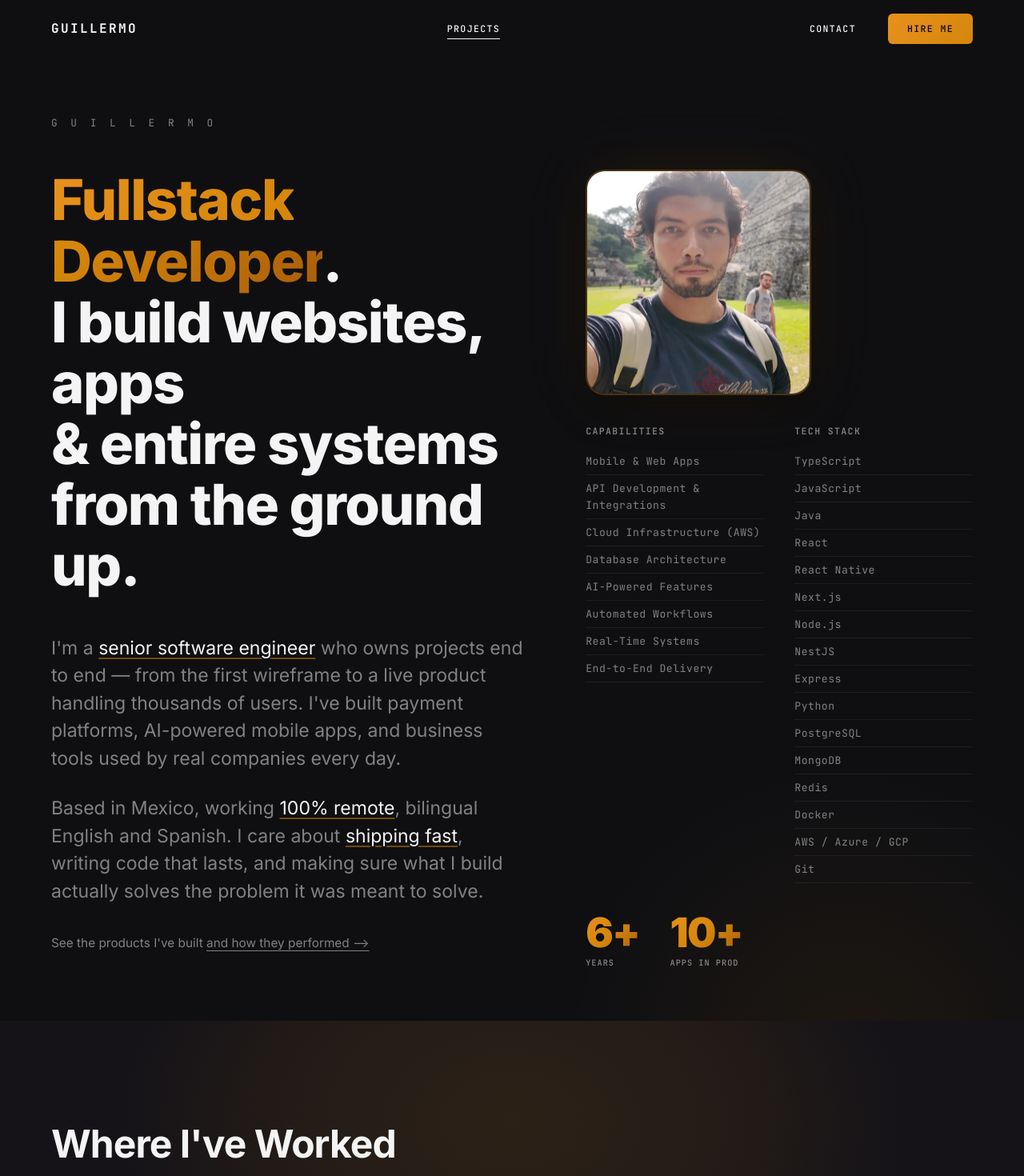
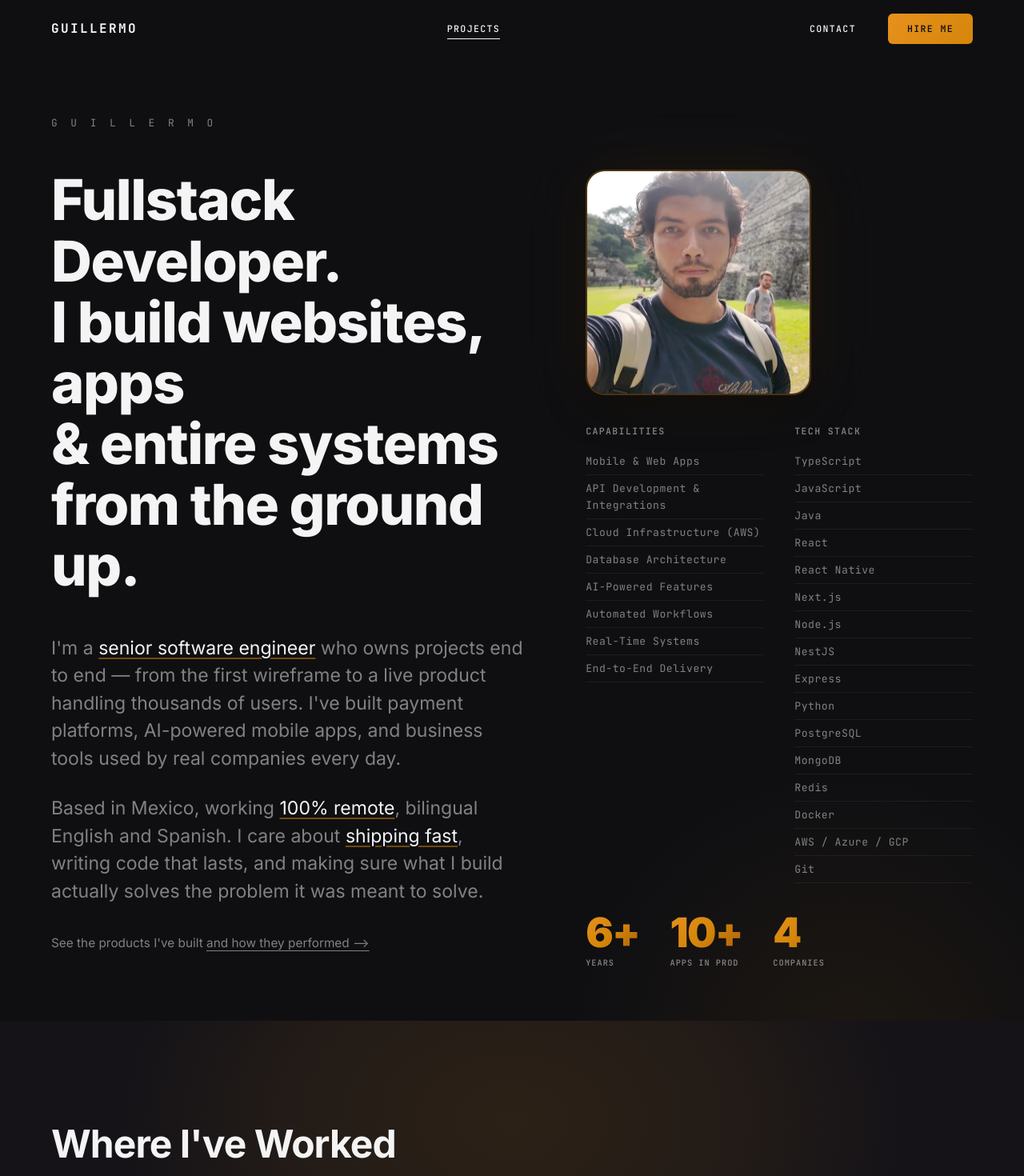
Before and after one commit to mayorwilliam/portafolio_personal, a Next.js app: page / in a window 1280 px wide. Shown: the top 1470 px of the page at 80% size. Built offline with nearby package versions, Linux system fonts and the light colour scheme.

Commit message:
feat: quitar gradient-text de headers, 3er stat, footer y contact dark
Hero sin gradient-text (taste-skill), agrega stat "4 Companies",
Contact y Footer usan section-dark consistente con el tema.

```diff
--- a/src/components/Contact.tsx
+++ b/src/components/Contact.tsx
@@ -7,7 +7,7 @@ export default function Contact() {
         <h2 className="contact-heading reveal">
           Have an idea?
           <br />
-          <span className="gradient-text">Let&apos;s make it real</span>.
+          Let&apos;s make it real.
         </h2>
         <p className="contact-subtext reveal">
           Whether you need a website, a mobile app, or a full system from
--- a/src/components/Footer.tsx
+++ b/src/components/Footer.tsx
@@ -2,7 +2,7 @@ import { siteConfig } from "@/data/site";
 
 export default function Footer() {
   return (
-    <footer className="footer section-light">
+    <footer className="footer section-dark">
       <div className="footer-container">
         <div className="footer-social">
           {siteConfig.socialLinks.map((link) => (
--- a/src/components/HeroIntro.tsx
+++ b/src/components/HeroIntro.tsx
@@ -29,7 +29,7 @@ export default function HeroIntro() {
         <div className="hero-intro__grid">
           <div className="hero-intro__statement">
             <h1 className="hero-intro__title reveal">
-              <span className="gradient-text">Fullstack Developer</span>.
+              Fullstack Developer.
               <br />
               I build websites, apps
               <br />
@@ -104,6 +104,10 @@ export default function HeroIntro() {
                 <span className="hero-intro__stat-number">10+</span>
                 <span className="hero-intro__stat-label">Apps in Prod</span>
               </div>
+              <div className="hero-intro__stat">
+                <span className="hero-intro__stat-number">4</span>
+                <span className="hero-intro__stat-label">Companies</span>
+              </div>
             </div>
           </div>
         </div>
```
